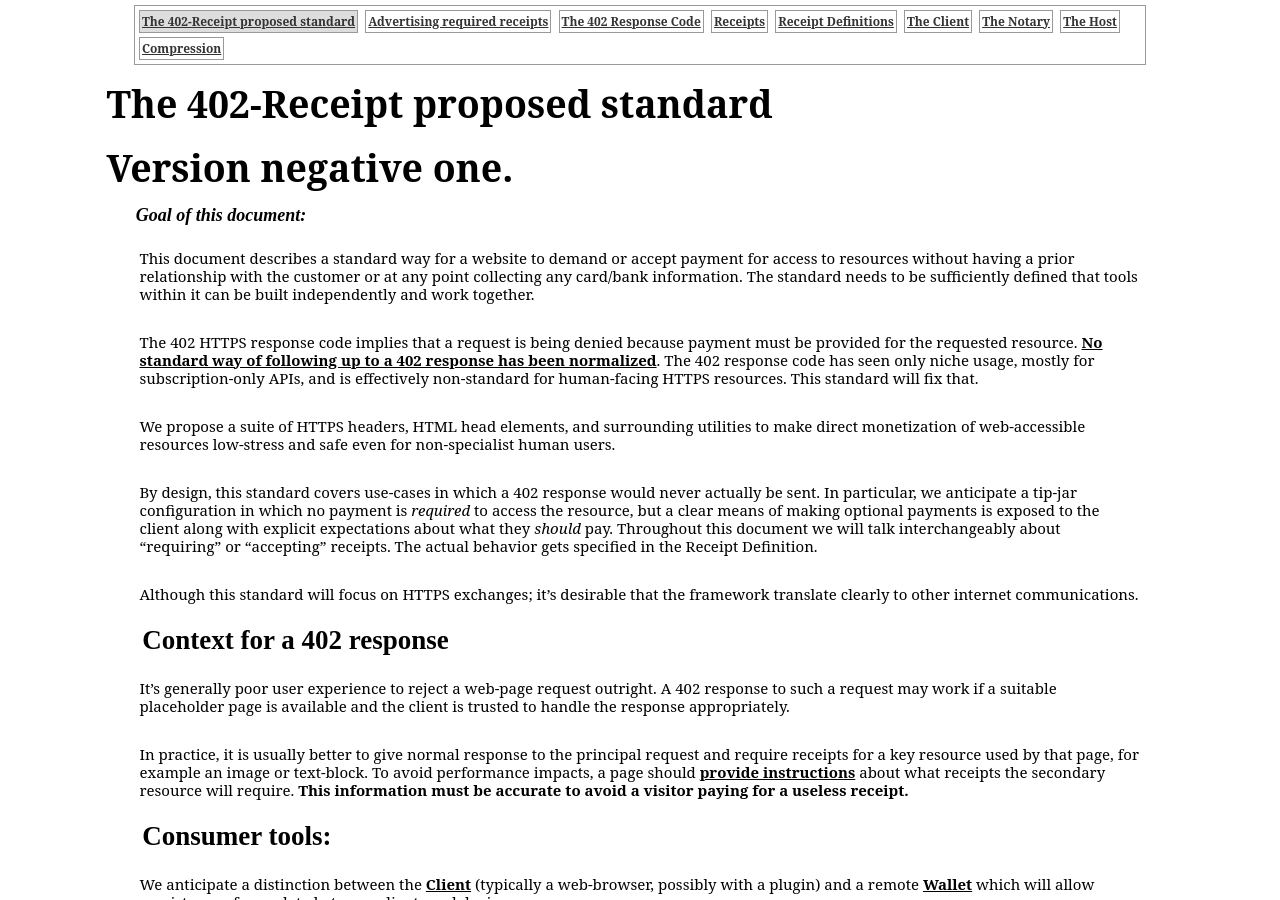
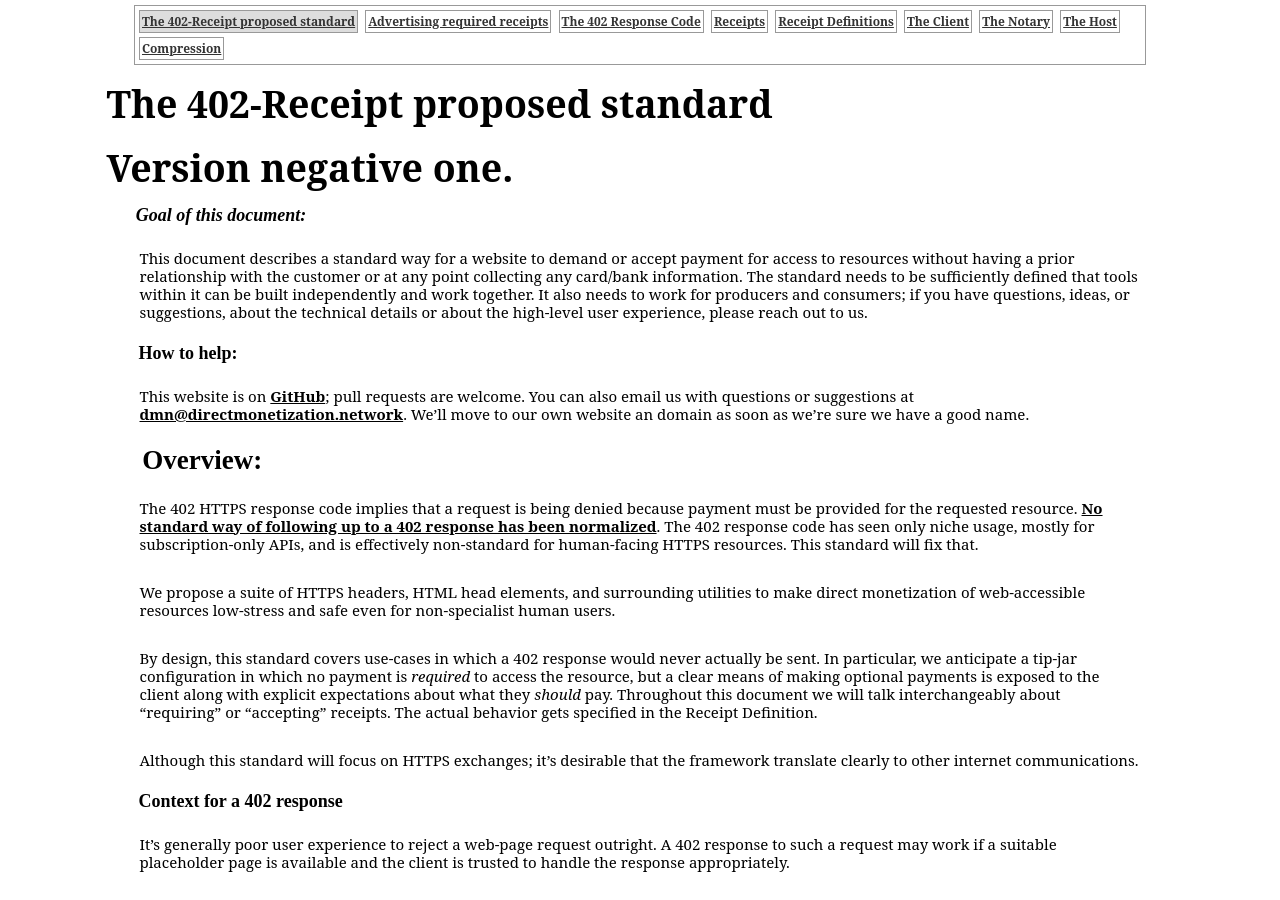
Before and after one commit to erikpukinskis/direct-monetization-static, a Jekyll site: the page built from _proposal/introduction.markdown, in a window 1280 px wide and 900 px high. Built offline with Jekyll 4.4.1, drawn with Linux system fonts in a browser that asks for light colours.

Commit message:
Better explaination of dmn vs 402

```diff
--- a/_proposal/introduction.markdown
+++ b/_proposal/introduction.markdown
@@ -8,8 +8,13 @@ documentation_order: 1
 
 # Version negative one.
 #### Goal of this document:
-This document describes a standard way for a website to demand or accept payment for access to resources without having a prior relationship with the customer or at any point collecting any card/bank information. The standard needs to be sufficiently defined that tools within it can be built independently and work together.
+This document describes a standard way for a website to demand or accept payment for access to resources without having a prior relationship with the customer or at any point collecting any card/bank information. The standard needs to be sufficiently defined that tools within it can be built independently and work together. It also needs to work for producers and consumers; if you have questions, ideas, or suggestions, about the technical details or about the high-level user experience, please reach out to us.
 
+### How to help:
+This website is on [GitHub](https://github.com/ShapeOfMatter/direct-monetization-static); pull requests are welcome. You can also email us with questions or suggestions at <dmn@directmonetization.network>.
+We'll move to our own website an domain as soon as we're sure we have a good name.
+
+## Overview:
 The 402 HTTPS response code implies that a request is being denied because payment must be provided for the requested resource. [No standard way of following up to a 402 response has been normalized](https://en.wikipedia.org/wiki/List_of_HTTP_status_codes#402). The 402 response code has seen only niche usage, mostly for subscription-only APIs, and is effectively non-standard for human-facing HTTPS resources. This standard will fix that.
 
 We propose a suite of HTTPS headers, HTML head elements, and surrounding utilities to make direct monetization of web-accessible resources low-stress and safe even for non-specialist human users.
@@ -18,18 +23,18 @@ By design, this standard covers use-cases in which a 402 response would never ac
 
 Although this standard will focus on HTTPS exchanges; it's desirable that the framework translate clearly to other internet communications.
 
-## Context for a 402 response
+### Context for a 402 response
 It's generally poor user experience to reject a web-page request outright. A 402 response to such a request may work if a suitable placeholder page is available and the client is trusted to handle the response appropriately.
 
 In practice, it is usually better to give  normal response to the principal request and require receipts for a key resource used by that page, for example an image or text-block. To avoid performance impacts, a page should [provide instructions]({{ "communicate.html" | relative_url }}) about what receipts the secondary resource will require. **This information must be accurate to avoid a visitor paying for a useless receipt.**
 
-## Consumer tools:
+### Consumer tools:
 We anticipate a distinction between the [Client]({{ "/client.html" | relative_url }}) (typically a web-browser, possibly with a plugin) and a remote [Wallet]({{ "/client.html" | relative_url }}) which will allow persistence of user-data between clients and devices.
 
-## Producer tools:
+### Producer tools:
 Different [Hosts]({{ "/host.html" | relative_url }}) will have different needs. The textbook usage will be a server plugin, designated servlet, or specialized CDN, that will inspect requests for receipts, validate the receipts, and forward them to their respective Notaries for disbursement.
 
-## Brokers and Networks:
+### Brokers and Networks:
 Throughout this standard we speak of a [Notary]({{ "/notary.html" | relative_url }}); the Notary's role is not just to sign receipts; they also handle the collection of money from consumers and disbursement of it to producers. In the typical case both the host and the client will have a prior relationship (membership or account) set up with one or more Notary; as long as they have one in common the user experience can proceed seamlessly.
 
 ## Some early concerns:
```
Also changed, not shown: welcome-to-the-dmn.markdown (+4 -6 lines).
